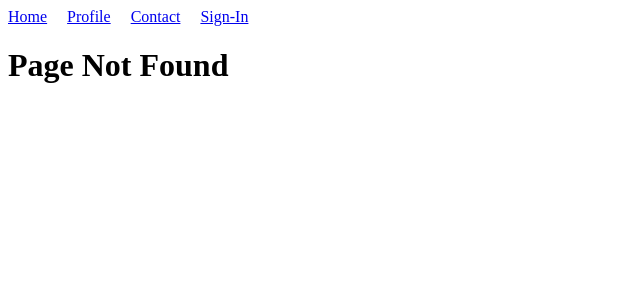
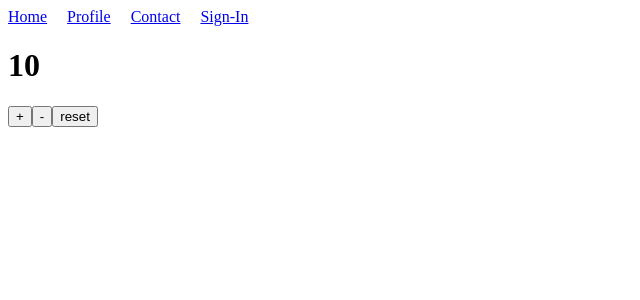
Before and after one commit to karthi9772/Learning-React, a React (Vite) app: page /count in a window 1280 px wide. Before the commit this address had no page. Shown: the top 300 px of the page, without its empty margins (0-640 px from the left). Built offline with nearby package versions, Linux system fonts and the light colour scheme.

Commit message:
Learnt About CustomHooks

```diff
--- a/package.json
+++ b/package.json
@@ -13,6 +13,7 @@
     "@hookform/resolvers": "^3.3.4",
     "@tanstack/react-query": "^5.18.1",
     "axios": "^1.6.7",
+    "prop-types": "^15.8.1",
     "react": "^18.2.0",
     "react-dom": "^18.2.0",
     "react-hook-form": "^7.50.1",
--- a/src/App.jsx
+++ b/src/App.jsx
@@ -4,6 +4,8 @@ import Profile from "./components/Profile";
 import { BrowserRouter as Router, Routes, Route } from "react-router-dom";
 import Navbar from "./Navbar";
 import SignForm from "./components/SignForm";
+import Toggle from "./components/Toggle/Toggle";
+import Count from "./components/Count/Count";
 export const App = () => {
   return (
     <div>
@@ -14,6 +16,8 @@ export const App = () => {
           <Route path="/profile" element={<Profile />} />
           <Route path="/contact" element={<Contact />} />
           <Route path="/sign-form" element={<SignForm />} />
+          <Route path="/toggle" element={<Toggle />} />
+          <Route path="/count" element={<Count />} />
           <Route path="*" element={<h1>Page Not Found</h1>} />
         </Routes>
       </Router>
--- /dev/null
+++ b/src/components/Count/Count.jsx
@@ -0,0 +1,14 @@
+import useCount from "./useCount";
+const Count = () => {
+  const [Num, AddOne, MinusOne, reset] = useCount(10);
+  return (
+    <div>
+      <h1>{Num}</h1>
+      <button onClick={AddOne}>+</button>
+      <button onClick={MinusOne}>-</button>
+      <button onClick={reset}>reset</button>
+    </div>
+  );
+};
+
+export default Count;
--- /dev/null
+++ b/src/components/Count/useCount.jsx
@@ -0,0 +1,16 @@
+import { useState } from "react";
+const useCount = (initialValue = 60) => {
+  const [state, setState] = useState(initialValue);
+  const increase = () => {
+    setState((prev) => prev + 1);
+  };
+  const decrease = () => {
+    setState((prev) => prev - 1);
+  };
+  const reset = () => {
+    setState(0);
+  };
+  return [state, increase, decrease, reset];
+};
+
+export default useCount;
--- a/src/components/Sign.css
+++ b/src/components/Sign.css
@@ -15,4 +15,6 @@
 }
 .btn{
     width: 300px;
+}p{
+    color: red;
 }
--- /dev/null
+++ b/src/components/Toggle/Toggle.jsx
@@ -0,0 +1,14 @@
+import useToggle from "./useToggle";
+
+const Toggle = () => {
+  const [isVisible, toggle] = useToggle();
+
+  return (
+    <div>
+      <button onClick={toggle}>{isVisible ? "Hide" : "Show"}</button>
+      <h1>{isVisible && "Hidden text ssss"}</h1>
+    </div>
+  );
+};
+
+export default Toggle;
--- /dev/null
+++ b/src/components/Toggle/useToggle.jsx
@@ -0,0 +1,10 @@
+import { useState } from "react";
+const useToggle = () => {
+  const [state, setState] = useState(false);
+  const toggle = () => {
+    setState((prev) => !prev);
+  };
+  return [state, toggle];
+};
+
+export default useToggle;
```
Also changed, not shown: 1 other file (tests, documents, lock files or other folders).
